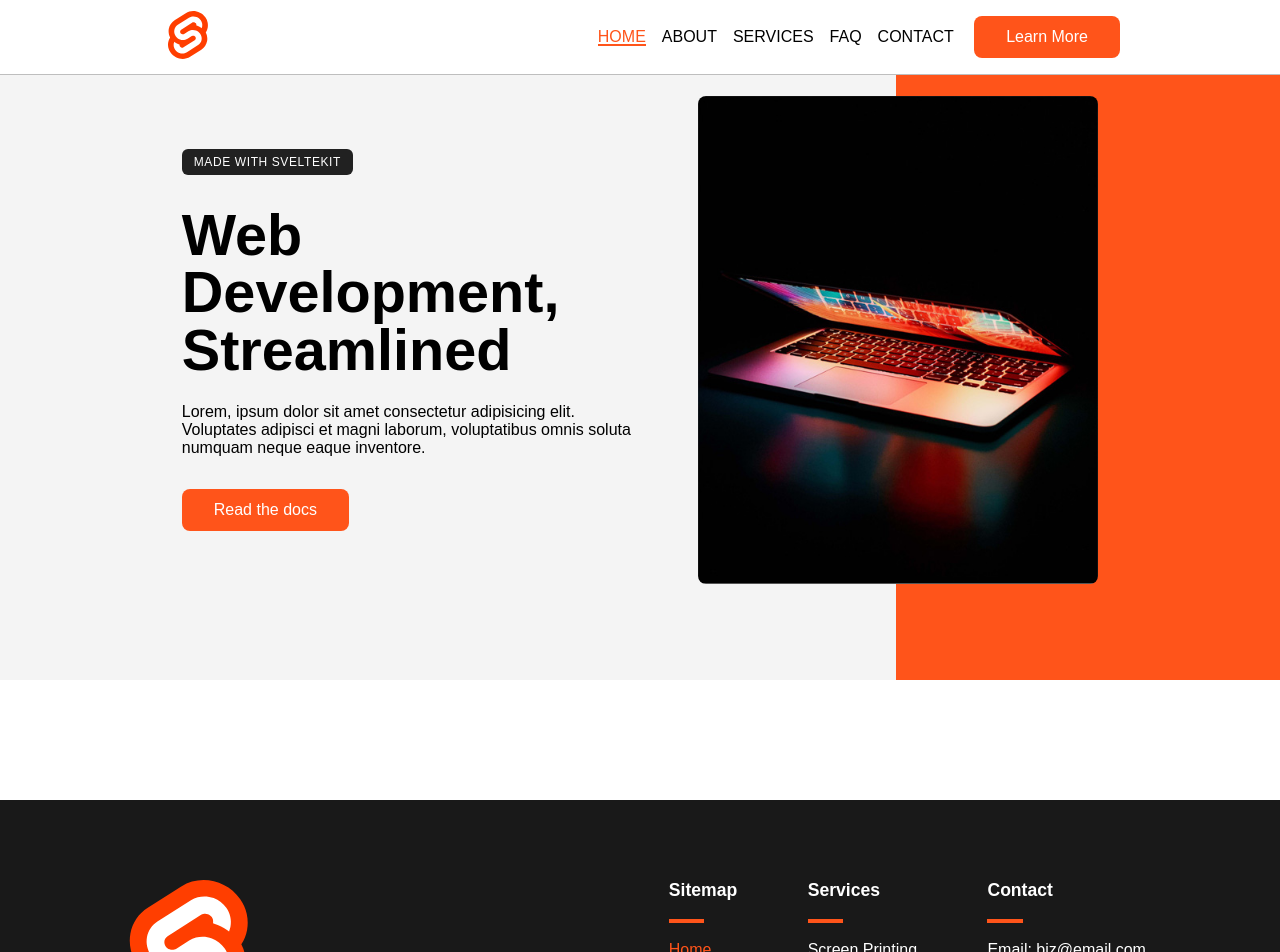
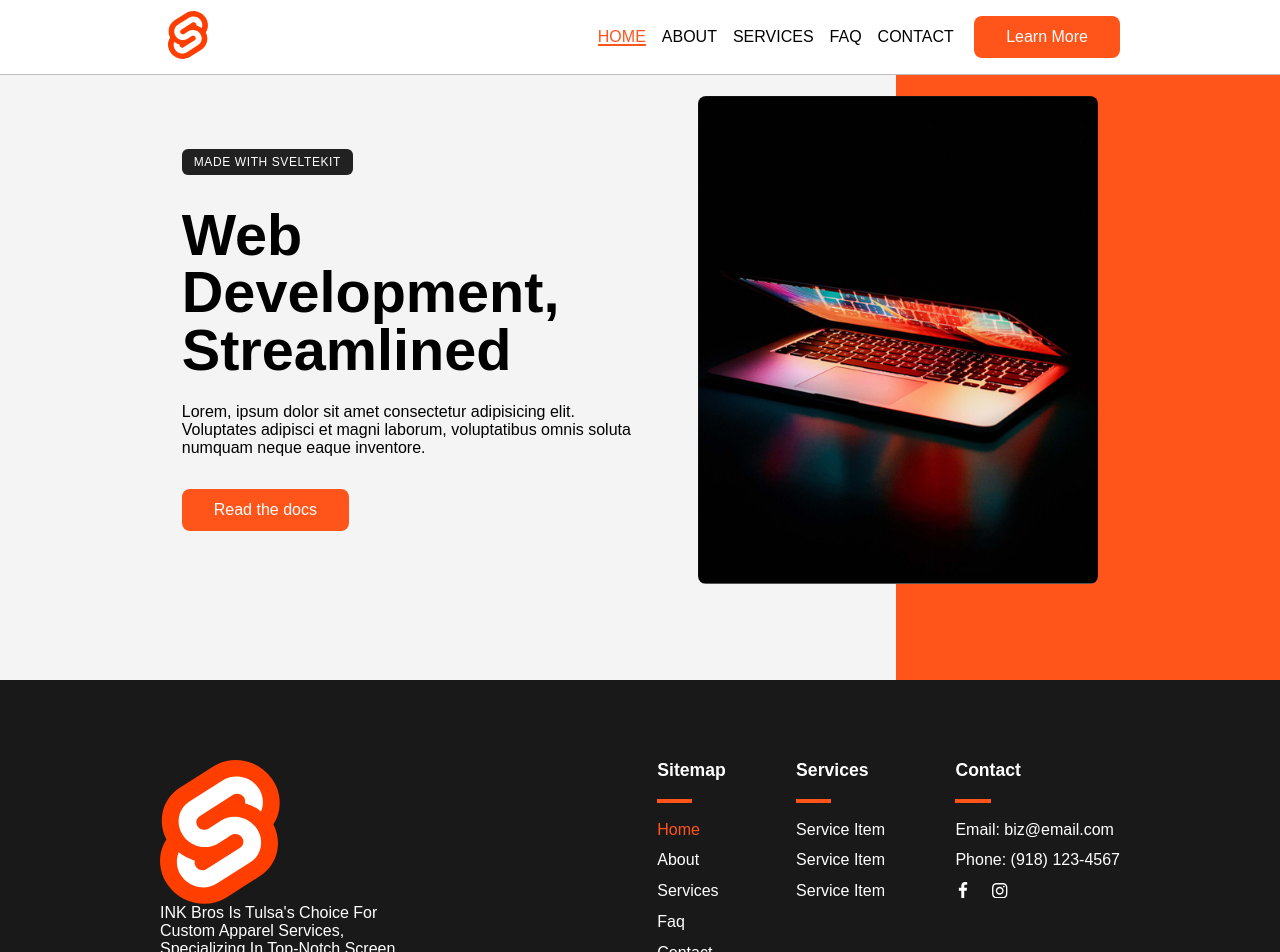
Before and after one commit to RickyRivas/buildkit, a SvelteKit app: page / in a window 1280 px wide. Shown: the top 952 px of the page. Built offline with nearby package versions, Linux system fonts and the light colour scheme; a web font is replaced by a local one.

Commit message:
error page, update styles

```diff
--- a/src/lib/components/SubNavigation.svelte
+++ b/src/lib/components/SubNavigation.svelte
@@ -41,7 +41,7 @@
     .container {
       text-align: center;
       width: 96%;
-      max-width: (1280/20em);
+      max-width: (1200/20em);
       margin: 0 auto;
       @media only screen and(min-width: 768px) {
         text-align: left;
--- a/src/lib/config.js
+++ b/src/lib/config.js
@@ -40,17 +40,17 @@ export const pages = [
 // 3 main services
 export const services = [
     {
-        name: 'Screen Printing',
+        name: 'Service Item',
         description: `Talk about the service with keywords people will be searching for it by. Keep it 1-2
 						sentences.`
     },
     {
-        name: 'Embroidery',
+        name: 'Service Item',
         description: `Talk about the service with keywords people will be searching for it by. Keep it 1-2
 						sentences.`
     },
     {
-        name: 'Direct to Film',
+        name: 'Service Item',
         description: `Talk about the service with keywords people will be searching for it by. Keep it 1-2
 						sentences.`
     }
--- /dev/null
+++ b/src/routes/+error.svelte
@@ -0,0 +1,48 @@
+<script lang="ts">
+  // components
+  import SubNavigation from "$lib/components/SubNavigation.svelte"
+  // stores
+  import { page } from "$app/stores"
+  // styles
+  // logic
+  let pageTitle = "Error"
+</script>
+
+<SubNavigation {pageTitle} />
+
+<section>
+  <div class="container">
+    <span>Message:</span>
+    <h2>{$page.status}: {$page?.error?.message}</h2>
+    <a href="/" class="btn">Go Home</a>
+  </div>
+</section>
+
+<style lang="less">
+  section {
+    padding: 3em 0;
+  }
+  .container {
+    margin: 0 auto;
+    width: 96%;
+    max-width: 60em;
+
+    h2 {
+      font-size: 2em;
+      margin-bottom: 0.5em;
+    }
+
+    a {
+      background-color: #000;
+      color: white;
+      text-decoration: none;
+      padding: 0.5em 1em;
+      transition: background-color 0.33s ease;
+
+      &:hover,
+      &:focus-visible {
+        background-color: var(--primary-color);
+      }
+    }
+  }
+</style>
--- a/src/styles/footer.css
+++ b/src/styles/footer.css
@@ -25,7 +25,7 @@ footer .container {
   align-items: center;
   flex-direction: column;
   width: 96%;
-  max-width: 64em;
+  max-width: 60em;
   margin: 0 auto 4em;
 }
 @media only screen and (min-width: 768px) {
--- a/src/styles/footer.less
+++ b/src/styles/footer.less
@@ -22,7 +22,7 @@ footer {
         align-items: center;
         flex-direction: column;
         width: 96%;
-        max-width: (1280/20em);
+        max-width: (1200/20em);
         margin: 0 auto 4em;
 
         @media only screen and (min-width: 768px) {
--- a/src/styles/global.css
+++ b/src/styles/global.css
@@ -5,6 +5,7 @@
 }
 :root {
   --primary-color: #ff541a;
+  --box-shadow: rgba(100, 100, 111, 0.2) 0px 7px 29px 0px;
 }
 html {
   overflow-y: scroll;
@@ -20,9 +21,6 @@ body {
   body {
     font-size: 20px;
   }
-}
-main {
-  min-height: 100vh;
 }
 /* Chrome, Safari, Edge, Opera */
 input::-webkit-outer-spin-button,
--- a/src/styles/global.less
+++ b/src/styles/global.less
@@ -7,6 +7,7 @@
 
 :root {
     --primary-color: #ff541a;
+    --box-shadow: rgba(100, 100, 111, 0.2) 0px 7px 29px 0px;
 }
 
 
@@ -24,10 +25,6 @@ body {
     @media (min-width: 1300px) {
         font-size: 20px;
     }
-}
-
-main {
-    min-height: 100vh;
 }
 
 /* Chrome, Safari, Edge, Opera */
```
